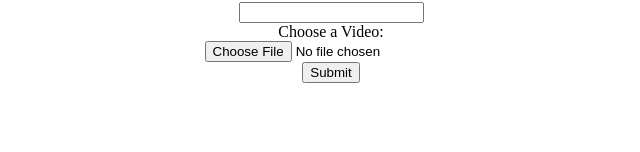
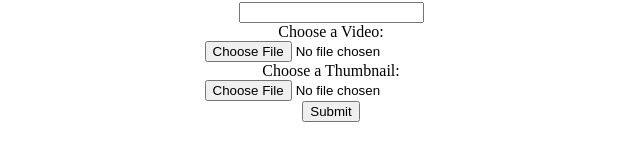
Before and after one commit to rvrios22/express-video-stream, a React (Vite) app in the folder client/: page / in a window 1280 px wide. Shown: the part 241-393 px from the top of the page, without its empty margins (309-949 px from the left). Built offline with nearby package versions, Linux system fonts and the light colour scheme; no server answers.

Commit message:
add: thumnail uploads on VideoUpload component

```diff
--- a/client/src/components/VideoUpload.jsx
+++ b/client/src/components/VideoUpload.jsx
@@ -6,6 +6,7 @@ function VideoUpload() {
     description: "",
     folder: "",
     video: null,
+    thumbnail: null,
   });
   const [message, setMessage] = useState("");
 
@@ -37,15 +38,22 @@ function VideoUpload() {
     });
   };
 
-  useEffect(() => {
-    const fetchFolders = async (req, res) => {
-      const response = await fetch("http://localhost:3001/api/folders");
-      const data = await response.json();
-      console.log(data);
-    };
+  const handleThumbnailChange = (e) => {
+    setFormData({
+      ...formData,
+      thumbnail: e.target.files[0],
+    });
+  };
 
-    fetchFolders();
-  }, []);
+  // useEffect(() => {
+  //   const fetchFolders = async (req, res) => {
+  //     const response = await fetch("http://localhost:3001/api/folders");
+  //     const data = await response.json();
+  //     console.log(data);
+  //   };
+
+  //   fetchFolders();
+  // }, []);
 
   const handleFormSubmit = async (e) => {
     e.preventDefault();
@@ -54,6 +62,7 @@ function VideoUpload() {
     formEntries.append("description", formData.description);
     formEntries.append("folderName", formData.folder);
     formEntries.append("video", formData.video);
+    formEntries.append('thumbnail', formData.thumbnail)
     try {
       const response = await fetch("http://localhost:3001/video/upload", {
         method: "POST",
@@ -106,8 +115,18 @@ function VideoUpload() {
           type="file"
           name="video"
           id="video"
+          accept="video/mp4"
           required
           onChange={handleVideoChange}
+        />
+        <label htmlFor="thumbnail">Choose a Thumbnail: </label>
+        <input
+          type="file"
+          name="thumbnail"
+          id="thumbnail"
+          accept="image/*"
+          required
+          onChange={handleThumbnailChange}
         />
         <input type="submit" value="Submit" />
       </form>
```
